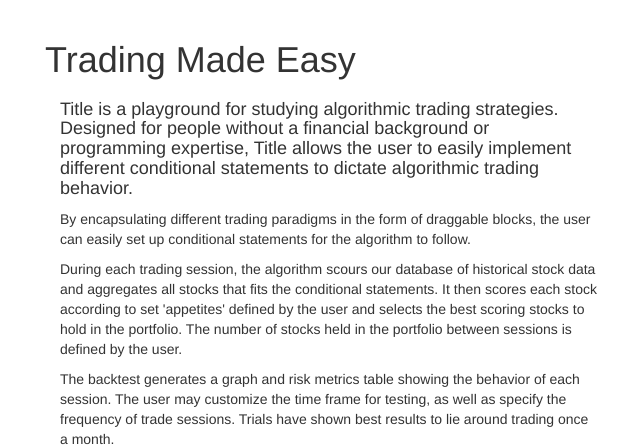
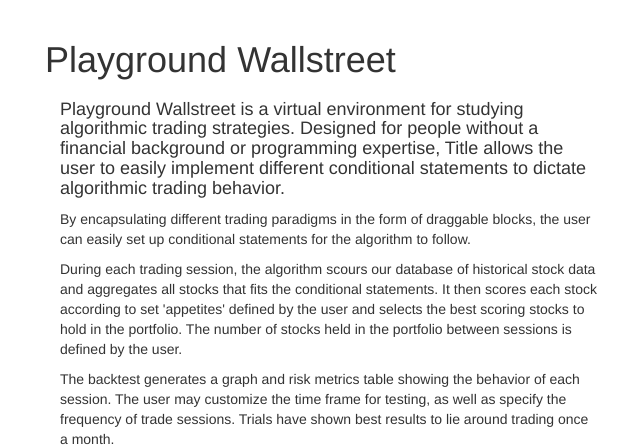
Before and after one commit to lucasbrambrink/trading, a Django app: page / in a window 1280 px wide. Shown: the part 52-498 px from the top of the page, without its empty margins (25-665 px from the left). Run offline with Django 3.2, Linux system fonts and the light colour scheme; parts of the project's set-up code (start-up, migrations or seed data) failed here and were passed over; some libraries are stand-ins or nearby versions.

Commit message:
changed the name to playground wallstreet

```diff
--- a/home/templates/home/index.html
+++ b/home/templates/home/index.html
@@ -2,9 +2,9 @@
 
 {% block content %}
 <div class='container'>
-	<h1>Trading Made Easy</h1>
+	<h1>Playground Wallstreet</h1>
 	<div class='text_container col-md-6'>
-		<h4>Title is a playground for studying algorithmic trading strategies. Designed for people without a financial background or programming expertise, Title allows the user to easily implement different conditional statements to dictate algorithmic trading behavior.</h4>
+		<h4>Playground Wallstreet is a virtual environment for studying algorithmic trading strategies. Designed for people without a financial background or programming expertise, Title allows the user to easily implement different conditional statements to dictate algorithmic trading behavior.</h4>
 
 		<p>By encapsulating different trading paradigms in the form of draggable blocks, the user can easily set up conditional statements for the algorithm to follow.</p>
 
```
Also changed, not shown: README.md.
